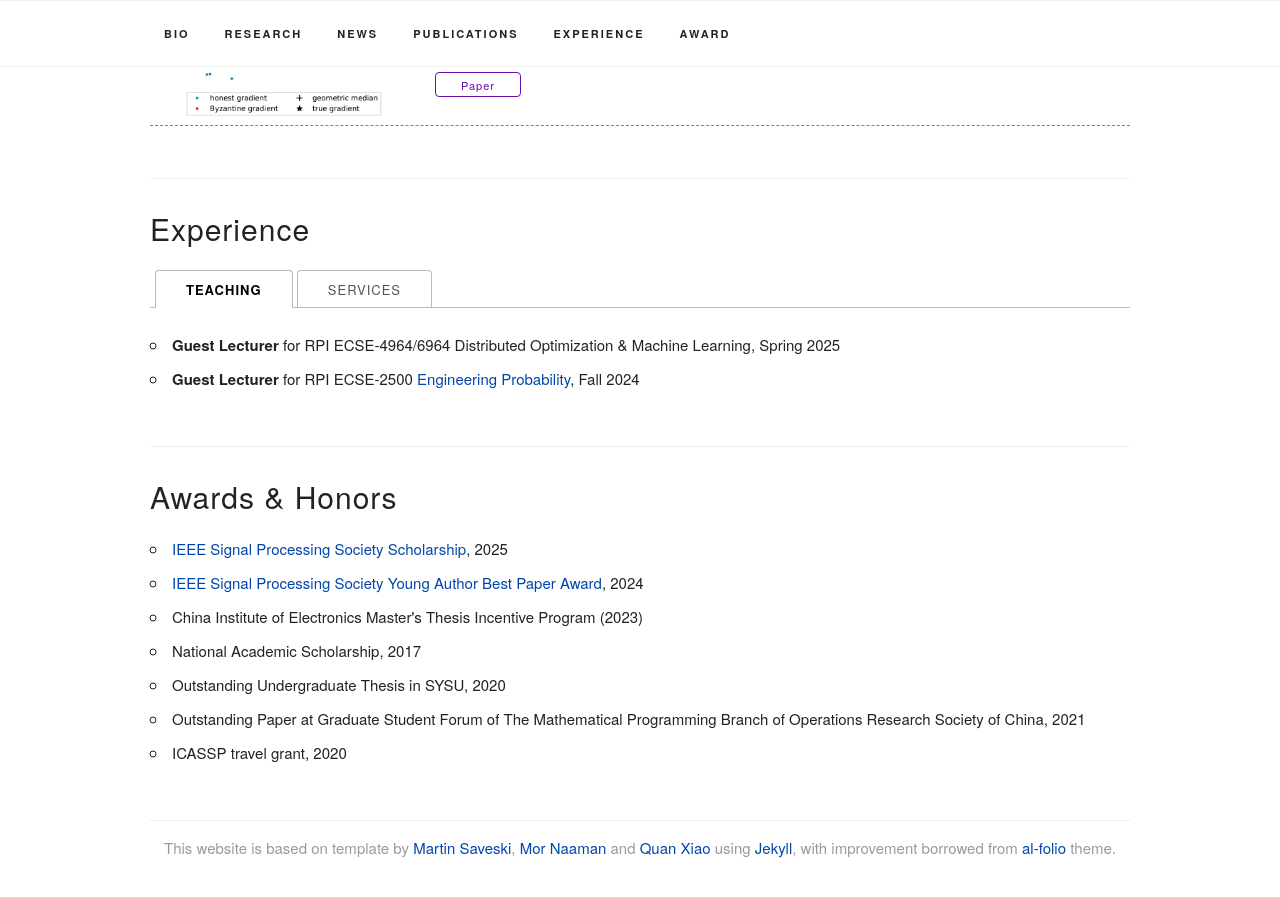
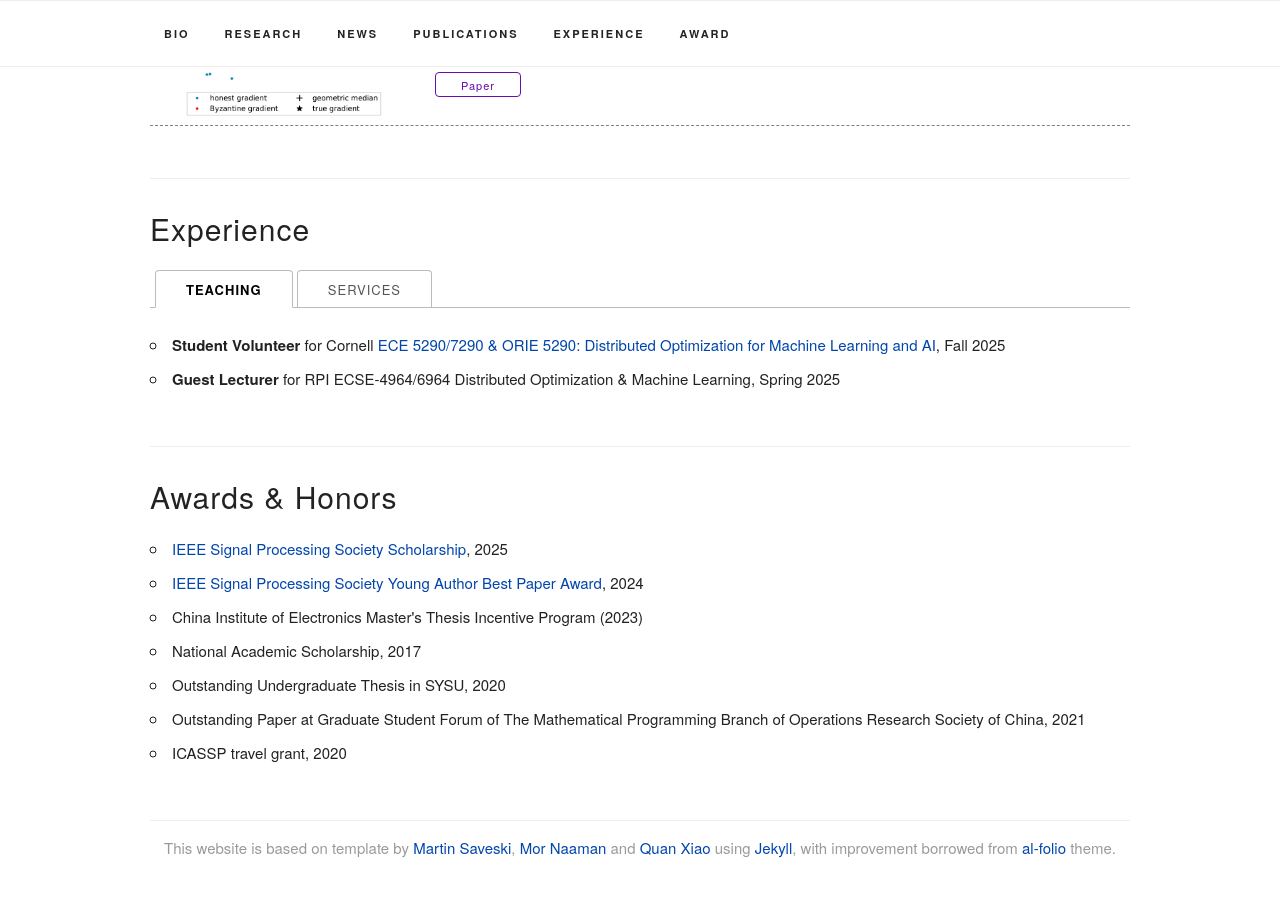
Before and after one commit to Zhaoxian-Wu/Zhaoxian-Wu.github.io, a Jekyll site: the page built from index.html, in a window 1280 px wide and 900 px high, scrolled down 4038 px. Shown: the top 897 px of the window. Built offline with Jekyll 4.4.1, drawn with Linux system fonts in a browser that asks for light colours; some web fonts are replaced.

Commit message:
update teaching experience

```diff
--- a/_data/teaching.yaml
+++ b/_data/teaching.yaml
@@ -1,6 +1,6 @@
 # _data/teaching.yaml
 html: |
     <ul>
+        <li><strong>Student Volunteer</strong> for Cornell <a href="https://chen.tech.cornell.edu/ECE5290/">ECE 5290/7290 & ORIE 5290: Distributed Optimization for Machine Learning and AI</a>, Fall 2025</li>
         <li><strong>Guest Lecturer</strong> for RPI ECSE-4964/6964 Distributed Optimization & Machine Learning, Spring 2025</li>
-        <li><strong>Guest Lecturer</strong> for RPI ECSE-2500 <a href="https://catalog.rpi.edu/preview_course_nopop.php?catoid=10&coid=16685">Engineering Probability</a>, Fall 2024</li>
     </ul>
```
